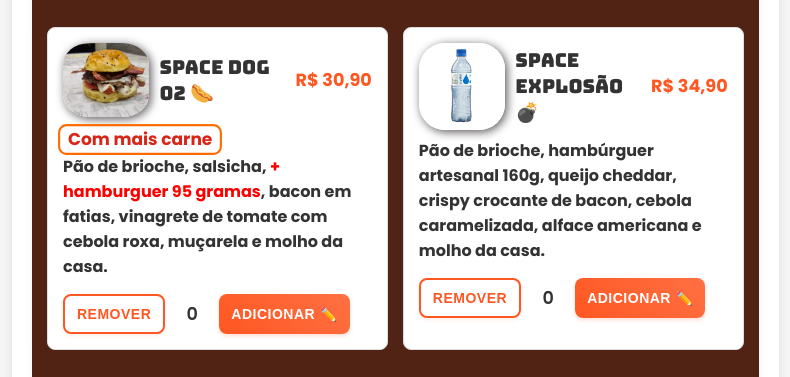
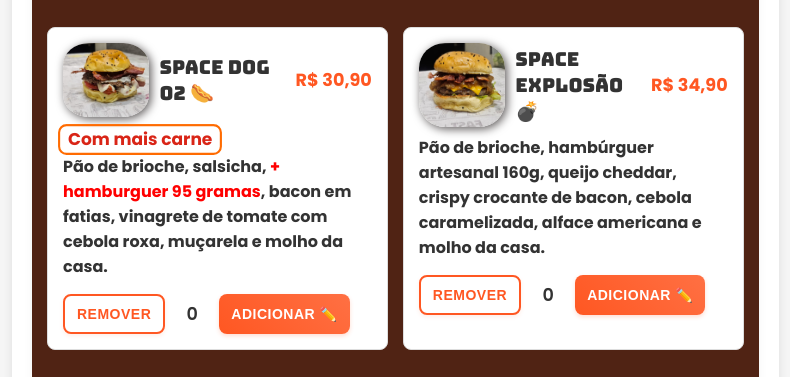
Before and after one commit to Leolfc/Space-Burguer-Pedidos, a website: page index.html in a window 1280 px wide. Shown: the part 1397-1774 px from the top of the page, without its empty margins (43-833 px from the left). Drawn offline with Linux system fonts and the light colour scheme; no server answers; animation ran at ten frames a second.

Commit message:
consertando imagem space explosão

```diff
--- a/index.html
+++ b/index.html
@@ -346,7 +346,7 @@
                   data-tipo="hamburguer"
                 >
                   <div class="item-info">
-                 <img class="imgBurguer" src="img/aguaSemGas.webp" alt="Space Explosão">
+                 <img class="imgBurguer" src="img/spaceExplosao.jpg" alt="Space Explosão">
                     <span class="item-name">Space Explosão 💣</span>
                     <span class="item-price">R$ 34,90</span>
                   </div>
```
